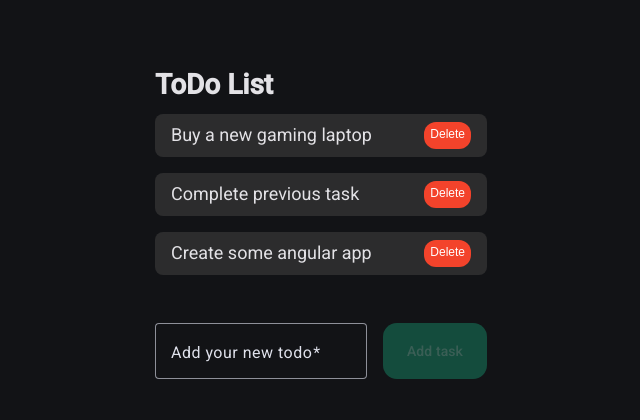
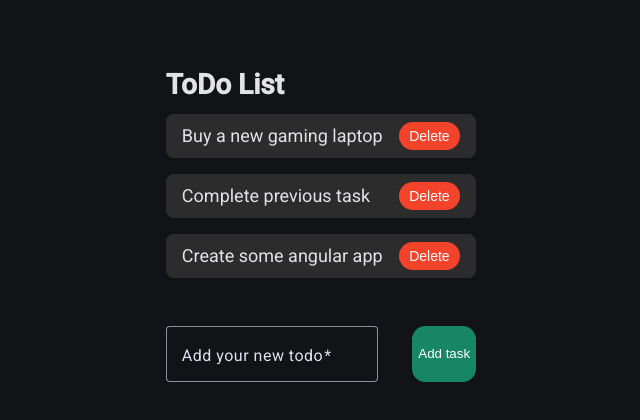
Before and after one commit to Angular-OTUS/ToDoList-ButeevaAlla, an Angular app in the folder ToDoList/: page / in a window 1280 px wide. Shown: the top 420 px of the page, without its empty margins (319-959 px from the left). Built offline with nearby package versions, Linux system fonts and the light colour scheme.

Commit message:
добавлен ButtonComponent

```diff
--- /dev/null
+++ b/ToDoList/src/app/components/button-component/button-component.html
@@ -0,0 +1 @@
+<button class="button {{BtnParams?.class}}">{{BtnParams?.title}}</button>
--- a/ToDoList/src/app/shared-styles/buttons.less
+++ b/ToDoList/src/app/components/button-component/button-component.less
@@ -1,4 +1,4 @@
-@import url(../shared-styles/variables.less);
+@import url(../../shared-styles/variables.less);
 
 .button {
     color: @color-lightest;
@@ -14,10 +14,11 @@
 
 .button_add {
     background-color: @color-positive;
+    height: calc(100% - 19.5px);
 }
 
 .button_delete {
     background-color: @color-negative;
-    font-size: .75rem;
-    padding: .5em .5em .75em;
+    font-size: 14px;
+    padding: .5em .75em;
 }
--- /dev/null
+++ b/ToDoList/src/app/components/button-component/button-component.ts
@@ -0,0 +1,12 @@
+import { Component, Input } from '@angular/core';
+import { IButton } from '../../shared-sripts/interfaces';
+
+@Component({
+  selector: 'app-button-component',
+  imports: [],
+  templateUrl: './button-component.html',
+  styleUrl: './button-component.less'
+})
+export class ButtonComponent {
+  @Input() BtnParams?: IButton;
+}
--- a/ToDoList/src/app/components/to-do-list/to-do-list-item/to-do-list-item.html
+++ b/ToDoList/src/app/components/to-do-list/to-do-list-item/to-do-list-item.html
@@ -1,6 +1,6 @@
 @if(task){
 <li class="task row mb">
     <span>{{ task.text }}</span>
-    <button matButton="outlined" class="button button_delete" (click)="delete(task.id)">Delete</button>
+    <app-button-component [BtnParams]="BtnParams" (click)="delete(task.id)" />
 </li>
 }
--- a/ToDoList/src/app/components/to-do-list/to-do-list-item/to-do-list-item.ts
+++ b/ToDoList/src/app/components/to-do-list/to-do-list-item/to-do-list-item.ts
@@ -1,15 +1,17 @@
 import { Component, Input, Output, EventEmitter } from '@angular/core';
-import { ITask } from '../../../shared-sripts/interfaces';
+import { ITask, IButton } from '../../../shared-sripts/interfaces';
+import { ButtonComponent } from '../../button-component/button-component';
 
 @Component({
   selector: 'app-to-do-list-item',
-  imports: [],
+  imports: [ButtonComponent],
   templateUrl: './to-do-list-item.html',
-  styleUrls: ['./to-do-list-item.less', '../../../shared-styles/mixins.less', '../../../shared-styles/buttons.less']
+  styleUrls: ['./to-do-list-item.less', '../../../shared-styles/mixins.less']
 })
 export class ToDoListItem {
   @Input() task?: ITask;
   @Output() newItemEvent = new EventEmitter<number>();
+  BtnParams: IButton = { title: 'Delete', class: 'button_delete' };
 
   delete(id: number): void {
     this.newItemEvent.emit(id);
--- a/ToDoList/src/app/components/to-do-list/to-do-list.html
+++ b/ToDoList/src/app/components/to-do-list/to-do-list.html
@@ -19,7 +19,7 @@
             <mat-label>Add your new todo</mat-label>
             <input matInput [(ngModel)]="newTask" name="newTask" required placeholder="Conquer the world" maxlength="50" minlength="2">
         </mat-form-field>
-            <button type="submit" [disabled]="newTaskForm.invalid" matButton="outlined" class="button button_add td-form__button" on-click="add(newTask);newTaskForm.reset()">Add task</button>
+        <app-button-component [BtnParams]="BtnParams" type="submit" on-click="add(newTask);newTaskForm.reset()" />
     </form>
 </div>
 }
--- a/ToDoList/src/app/components/to-do-list/to-do-list.ts
+++ b/ToDoList/src/app/components/to-do-list/to-do-list.ts
@@ -4,8 +4,9 @@ import { MatFormFieldModule } from '@angular/material/form-field';
 import { MatInputModule } from '@angular/material/input';
 import { FormsModule } from '@angular/forms';
 
-import { ITask } from '../../shared-sripts/interfaces';
+import { ITask, IButton } from '../../shared-sripts/interfaces';
 import { ToDoListItem } from './to-do-list-item/to-do-list-item';
+import { ButtonComponent } from '../button-component/button-component'
 
 @Component({
   selector: 'app-to-do-list',
@@ -14,13 +15,13 @@ import { ToDoListItem } from './to-do-list-item/to-do-list-item';
     MatFormFieldModule,
     MatInputModule,
     FormsModule,
-    ToDoListItem
+    ToDoListItem,
+    ButtonComponent,
   ],
   templateUrl: './to-do-list.html',
   styleUrls: [
     './to-do-list.less',
     '../../shared-styles/mixins.less',
-    '../../shared-styles/buttons.less'
   ],
 })
 
@@ -32,6 +33,7 @@ export class ToDoList {
   ]
   public newTask: string = '';
   public isLoading: boolean = true;
+  public BtnParams: IButton = { title: 'Add task', class: 'button button_add td-form__button' };
 
   constructor(private cdr: ChangeDetectorRef) {
     this.changeVisiable();
@@ -51,7 +53,7 @@ export class ToDoList {
   }
 
   private changeVisiable(): void {
-        setTimeout(() => {
+    setTimeout(() => {
       this.isLoading = false;
       this.cdr.detectChanges();
     }, 1000);
--- a/ToDoList/src/app/shared-sripts/interfaces.ts
+++ b/ToDoList/src/app/shared-sripts/interfaces.ts
@@ -1 +1,2 @@
-export interface ITask { id: number, text: string }
+export interface ITask { id: number, text: string };
+export interface IButton { title: string, class: string };
```
Lines whose indentation alone changed are shown as unchanged.
